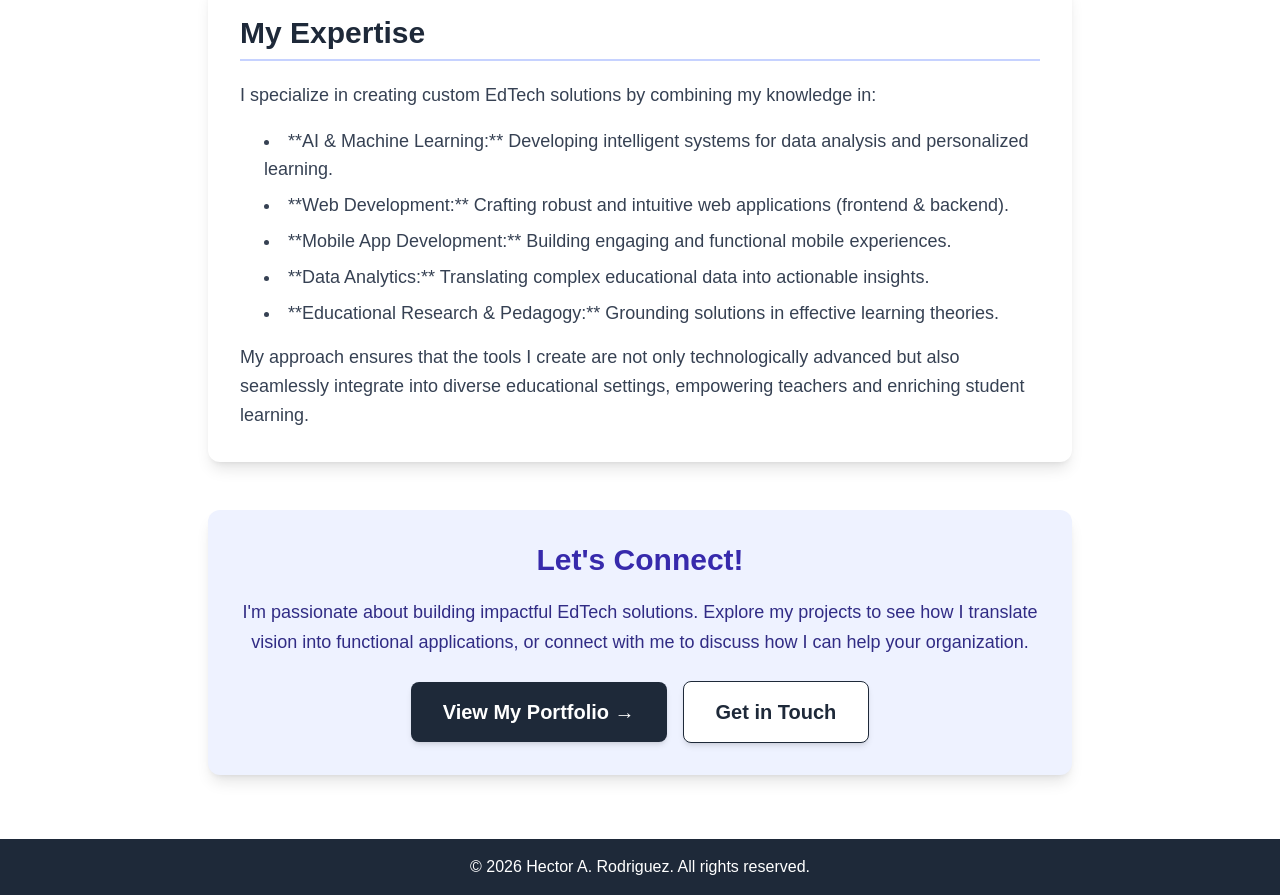
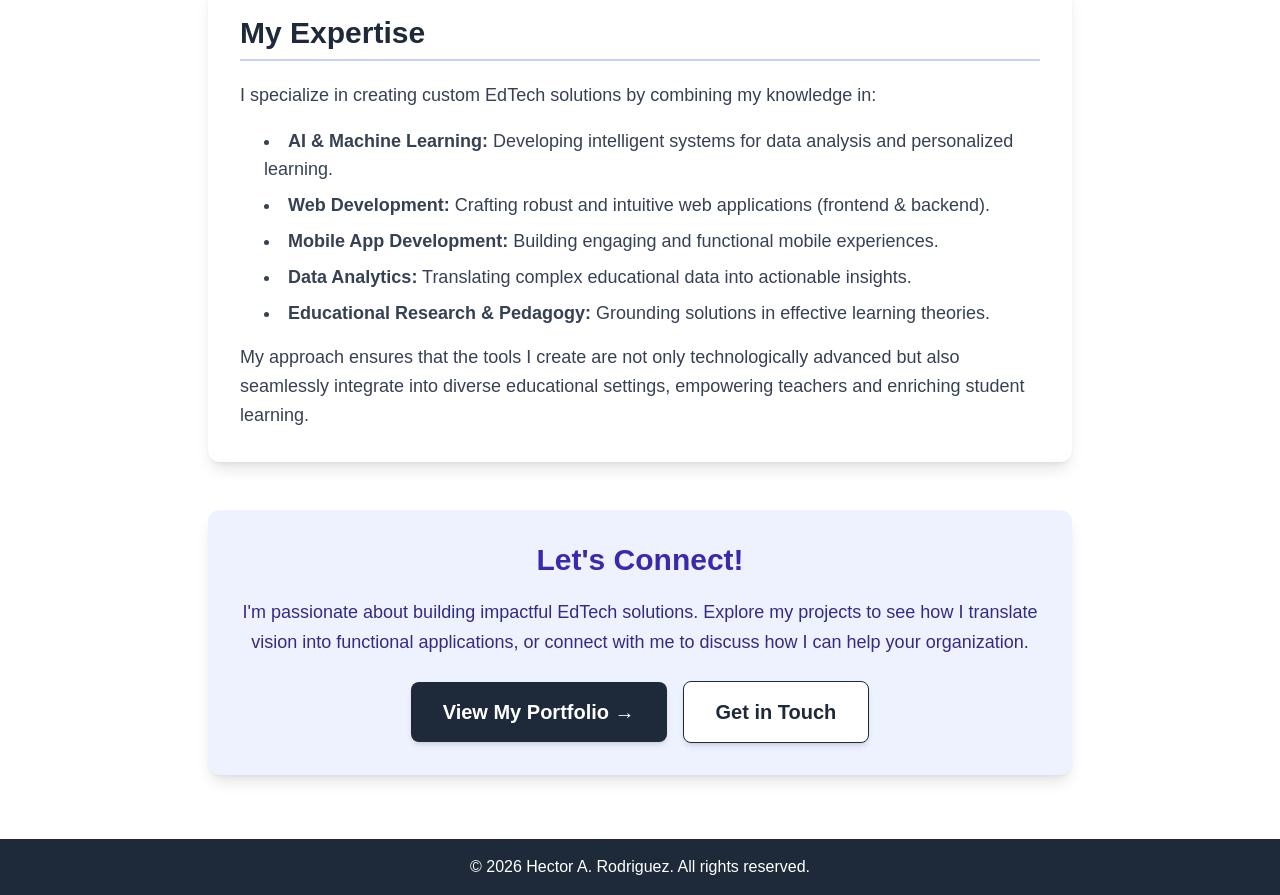
Before and after one commit to mr-hec24/portfolio-nextjs, a Next.js app: page /about in a window 1280 px wide. Shown: the part 1360-2255 px from the top of the page. Built offline with nearby package versions, Linux system fonts and the light colour scheme.

Commit message:
Updated asterisks and changing font color

```diff
--- a/src/app/about/page.tsx
+++ b/src/app/about/page.tsx
@@ -1,8 +1,8 @@
 // src/app/about/page.tsx
 
-import React from 'react';
-import Image from 'next/image'; // Use Next.js Image component for optimization
-import Link from 'next/link';
+import React from "react";
+import Image from "next/image"; // Use Next.js Image component for optimization
+import Link from "next/link";
 
 const AboutPage: React.FC = () => {
   return (
@@ -13,7 +13,9 @@ const AboutPage: React.FC = () => {
         <h1 className="text-5xl font-extrabold text-gray-900 mb-2 leading-tight">
           About Hector A. Rodriguez
         </h1>
-        <p className="text-xl text-indigo-700 font-medium">AI in Education Specialist</p>
+        <p className="text-xl text-indigo-700 font-medium">
+          AI in Education Specialist
+        </p>
       </header>
 
       <section className="mb-12 p-8 bg-white rounded-xl shadow-lg flex flex-col items-center">
@@ -30,7 +32,10 @@ const AboutPage: React.FC = () => {
           Empowering Education Through Human-First Technology
         </h2>
         <p className="text-lg text-gray-700 mb-4 leading-relaxed text-center">
-          As an AI in Education Specialist, I develop human-first web, app, data, and AI solutions, grounded in cutting-edge research. My mission is to empower schools and educators in cultivating deeper student-teacher relationships and enhancing learning outcomes.
+          As an AI in Education Specialist, I develop human-first web, app,
+          data, and AI solutions, grounded in cutting-edge research. My mission
+          is to empower schools and educators in cultivating deeper
+          student-teacher relationships and enhancing learning outcomes.
         </p>
       </section>
 
@@ -39,10 +44,23 @@ const AboutPage: React.FC = () => {
           My Journey & Vision
         </h2>
         <p className="text-lg text-indigo-900 mb-4 leading-relaxed">
-          My journey into technology is deeply rooted in my experience as an educator. I&apos;ve seen firsthand the challenges and opportunities at the intersection of teaching and technology. This unique perspective drives my approach: to build solutions that are not just innovative, but also practical, intuitive, and truly serve the needs of teachers and students. My passion lies in leveraging data and artificial intelligence to streamline administrative tasks for educators, providing them with valuable insights that free up their time to focus on what matters most – building meaningful relationships with their students.
+          My journey into technology is deeply rooted in my experience as an
+          educator. I&apos;ve seen firsthand the challenges and opportunities at
+          the intersection of teaching and technology. This unique perspective
+          drives my approach: to build solutions that are not just innovative,
+          but also practical, intuitive, and truly serve the needs of teachers
+          and students. My passion lies in leveraging data and artificial
+          intelligence to streamline administrative tasks for educators,
+          providing them with valuable insights that free up their time to focus
+          on what matters most – building meaningful relationships with their
+          students.
         </p>
         <p className="text-lg text-indigo-900 leading-relaxed">
-          I believe that technology should be a powerful assistant, not a replacement, in the learning environment. My goal is to bridge the gap between academic research and real-world classroom application, creating tools that make a tangible difference in learning experiences.
+          I believe that technology should be a powerful assistant, not a
+          replacement, in the learning environment. My goal is to bridge the gap
+          between academic research and real-world classroom application,
+          creating tools that make a tangible difference in learning
+          experiences.
         </p>
       </section>
 
@@ -51,17 +69,36 @@ const AboutPage: React.FC = () => {
           My Expertise
         </h2>
         <p className="text-lg text-gray-700 mb-4 leading-relaxed">
-          I specialize in creating custom EdTech solutions by combining my knowledge in:
+          I specialize in creating custom EdTech solutions by combining my
+          knowledge in:
         </p>
         <ul className="list-disc list-inside ml-6 text-lg text-gray-700 space-y-2">
-          <li>**AI & Machine Learning:** Developing intelligent systems for data analysis and personalized learning.</li>
-          <li>**Web Development:** Crafting robust and intuitive web applications (frontend & backend).</li>
-          <li>**Mobile App Development:** Building engaging and functional mobile experiences.</li>
-          <li>**Data Analytics:** Translating complex educational data into actionable insights.</li>
-          <li>**Educational Research & Pedagogy:** Grounding solutions in effective learning theories.</li>
+          <li>
+            <strong>AI & Machine Learning:</strong> Developing intelligent systems for data
+            analysis and personalized learning.
+          </li>
+          <li>
+            <strong>Web Development:</strong> Crafting robust and intuitive web applications
+            (frontend & backend).
+          </li>
+          <li>
+            <strong>Mobile App Development:</strong> Building engaging and functional mobile
+            experiences.
+          </li>
+          <li>
+            <strong>Data Analytics:</strong> Translating complex educational data into
+            actionable insights.
+          </li>
+          <li>
+            <strong>Educational Research & Pedagogy:</strong> Grounding solutions in
+            effective learning theories.
+          </li>
         </ul>
         <p className="text-lg text-gray-700 mt-4 leading-relaxed">
-          My approach ensures that the tools I create are not only technologically advanced but also seamlessly integrate into diverse educational settings, empowering teachers and enriching student learning.
+          My approach ensures that the tools I create are not only
+          technologically advanced but also seamlessly integrate into diverse
+          educational settings, empowering teachers and enriching student
+          learning.
         </p>
       </section>
 
@@ -70,7 +107,10 @@ const AboutPage: React.FC = () => {
           Let&apos;s Connect!
         </h2>
         <p className="text-lg text-indigo-900 mb-6 leading-relaxed">
-          I&apos;m passionate about building impactful EdTech solutions. Explore my projects to see how I translate vision into functional applications, or connect with me to discuss how I can help your organization.
+          I&apos;m passionate about building impactful EdTech solutions. Explore
+          my projects to see how I translate vision into functional
+          applications, or connect with me to discuss how I can help your
+          organization.
         </p>
         <Link
           href="/portfolio"
--- a/src/app/portfolio/page.tsx
+++ b/src/app/portfolio/page.tsx
@@ -6,7 +6,7 @@ import React from "react"; // React import is good practice even for simple stat
 export default function PortfolioPage() {
     return (
         <div className="container mx-auto px-4 py-8">
-            <h1 className="text-4xl font-bold text-center mb-10 text-gray-800">
+            <h1 className="text-4xl font-bold text-center mb-10 text-gray-200">
                 My Projects
             </h1>
 
```
